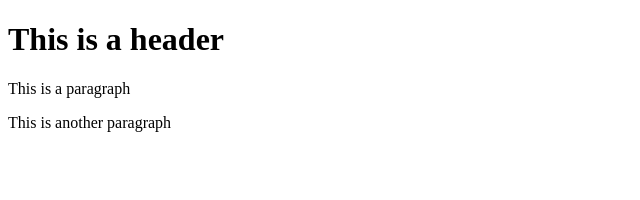
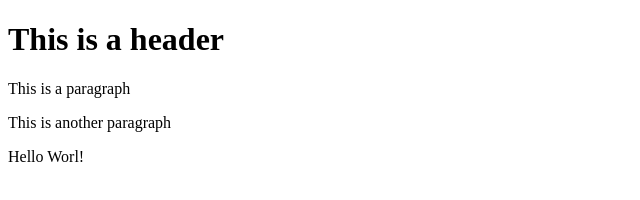
Before and after one commit to Rauchav/git-test, a website: page index.html in a window 1280 px wide. Shown: the full height of the page, 0-640 px from the left. Drawn offline with Linux system fonts and the light colour scheme.

Commit message:
Using NPM

```diff
--- a/index.html
+++ b/index.html
@@ -4,5 +4,6 @@
     <h1>This is a header</h1>
     <p>This is a paragraph</p>
     <p>This is another paragraph</p>
+    <p>Hello Worl!</p>
 </body>
 </html>
```
Also changed, not shown: package.json (added, +24 -0 lines), 4 other files.
